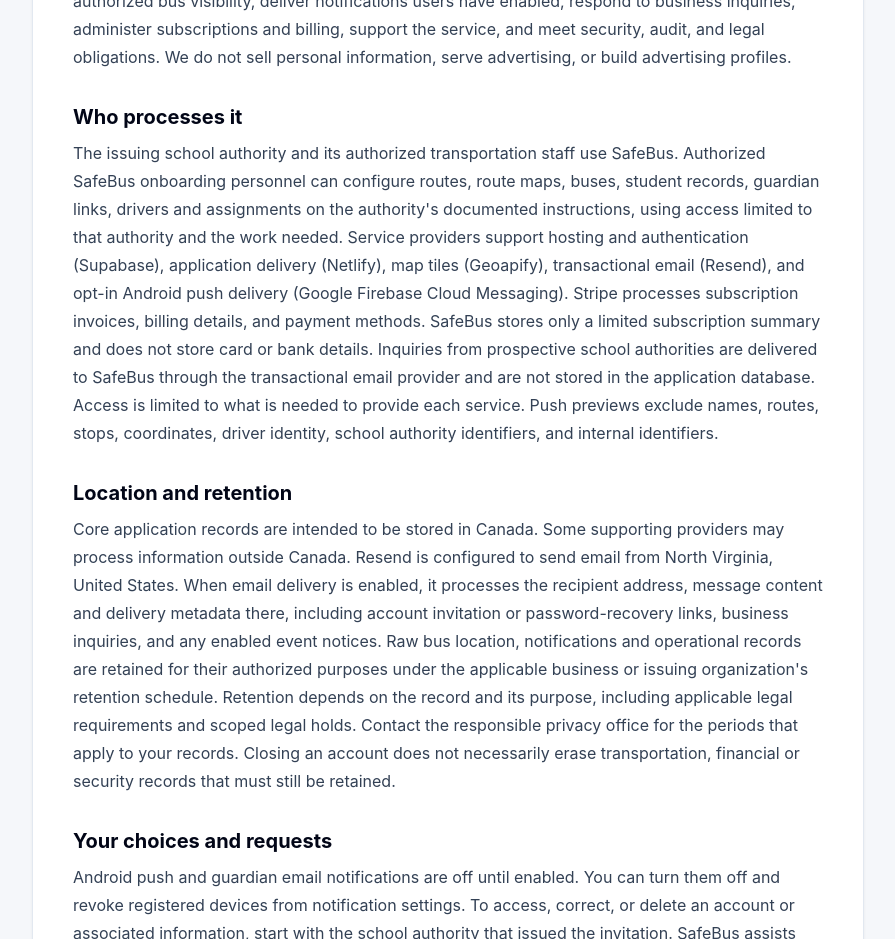
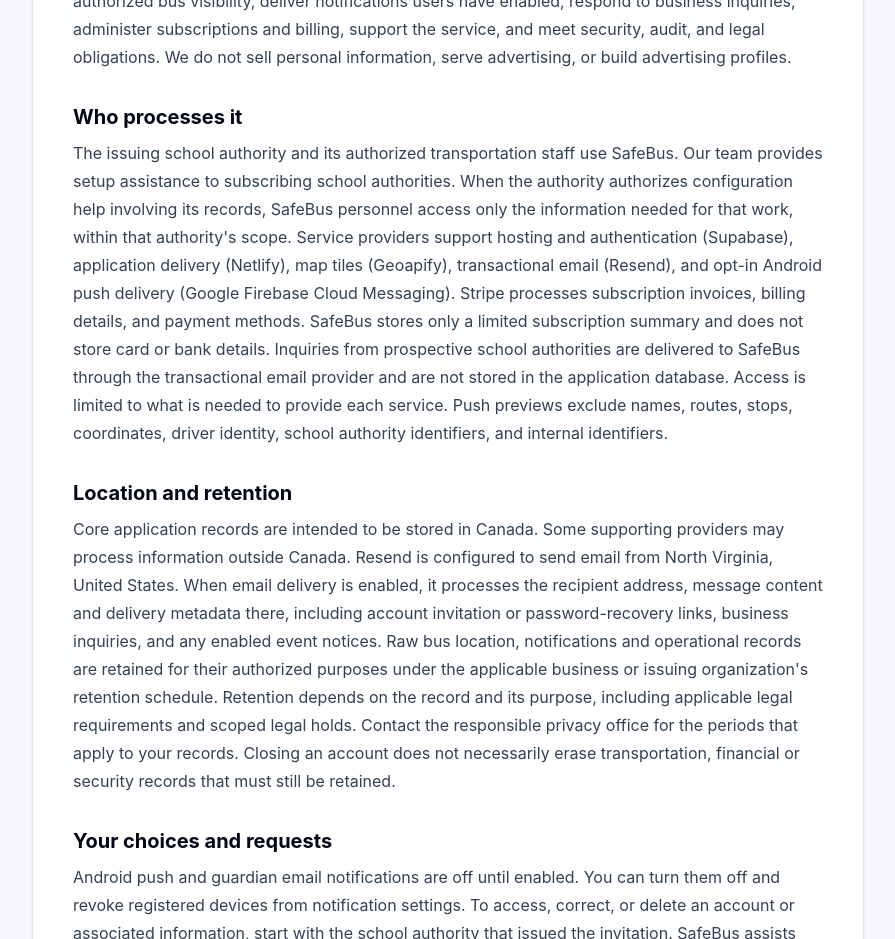
Before and after one commit to Davinder498/SafeBus-GLM, a React (Vite) app in the folder apps/web/: page /privacy in a window 1280 px wide. Shown: the part 2960-3899 px from the top of the page, without its empty margins (192-1087 px from the left). Built offline with nearby package versions, Linux system fonts and the light colour scheme; no server answers; a web font is replaced by a local one.

Commit message:
Clarify subscription includes setup assistance

```diff
--- a/apps/web/src/pages/ContactPage.tsx
+++ b/apps/web/src/pages/ContactPage.tsx
@@ -104,9 +104,9 @@ export function ContactPage() {
               your work email.
             </p>
             <p className="mt-4 max-w-xl leading-7 text-slate-600">
-              Our team handles your initial setup: routes and route maps, buses, student records,
-              guardians, drivers and assignments. Your school authority provides the authorized
-              information and reviews the setup before operational use.
+              Setup support is included with your subscription. Our team helps your school authority
+              configure routes, maps, buses, drivers, students and guardians, and get started with
+              SafeBus.
             </p>
             <div className="mt-6 rounded-2xl border border-navy-100 bg-white/80 p-5">
               <p className="text-sm font-semibold text-navy-900">
--- a/apps/web/src/pages/PrivacyPolicyPage.tsx
+++ b/apps/web/src/pages/PrivacyPolicyPage.tsx
@@ -93,10 +93,10 @@ export function PrivacyPolicyPage() {
               <h2 className="text-xl font-bold text-slate-950">Who processes it</h2>
               <p className="mt-2">
                 The issuing school authority and its authorized transportation staff use SafeBus.
-                Authorized SafeBus onboarding personnel can configure routes, route maps, buses,
-                student records, guardian links, drivers and assignments on the authority&apos;s
-                documented instructions, using access limited to that authority and the work needed.
-                Service providers support hosting and authentication (Supabase), application
+                Our team provides setup assistance to subscribing school authorities. When the
+                authority authorizes configuration help involving its records, SafeBus personnel
+                access only the information needed for that work, within that authority&apos;s
+                scope. Service providers support hosting and authentication (Supabase), application
                 delivery (Netlify), map tiles (Geoapify), transactional email (Resend), and opt-in
                 Android push delivery (Google Firebase Cloud Messaging). Stripe processes
                 subscription invoices, billing details, and payment methods. SafeBus stores only a
```
Also changed, not shown: 8 other files (tests, documents, lock files or other folders).
